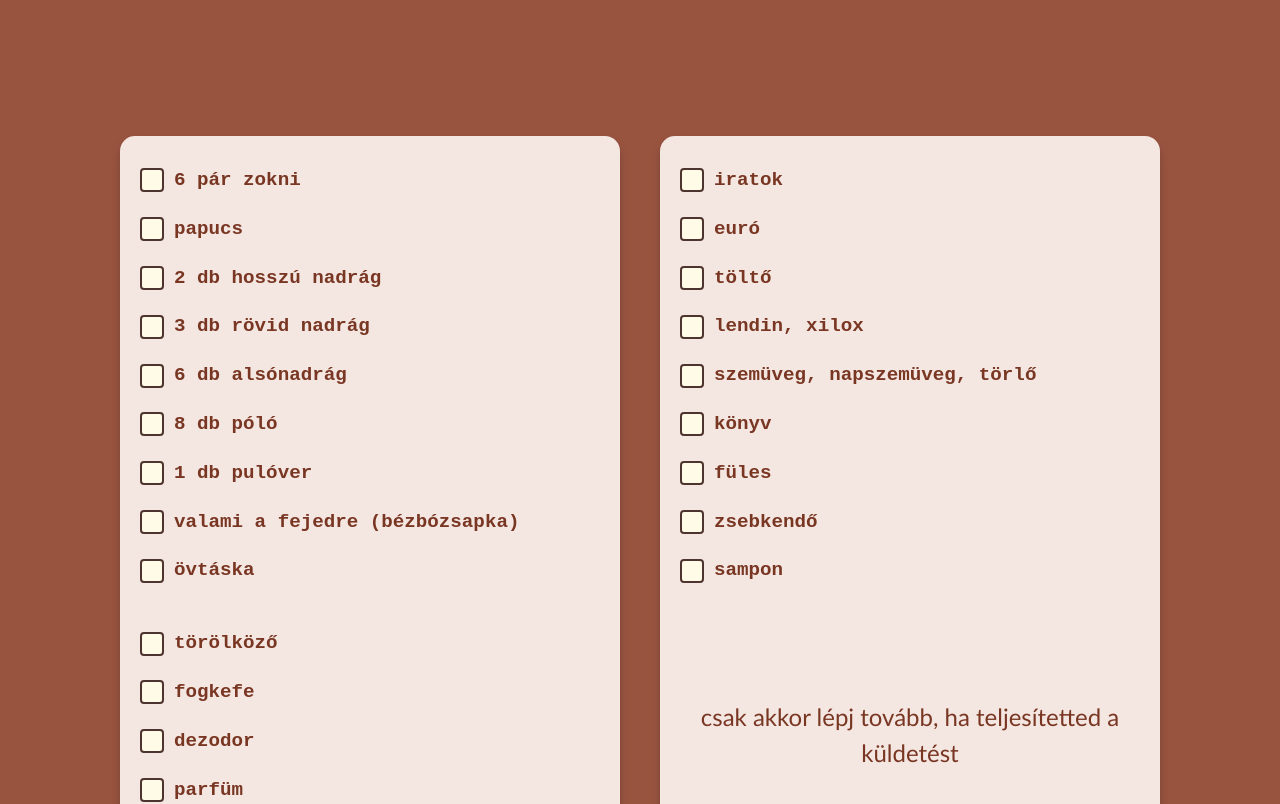
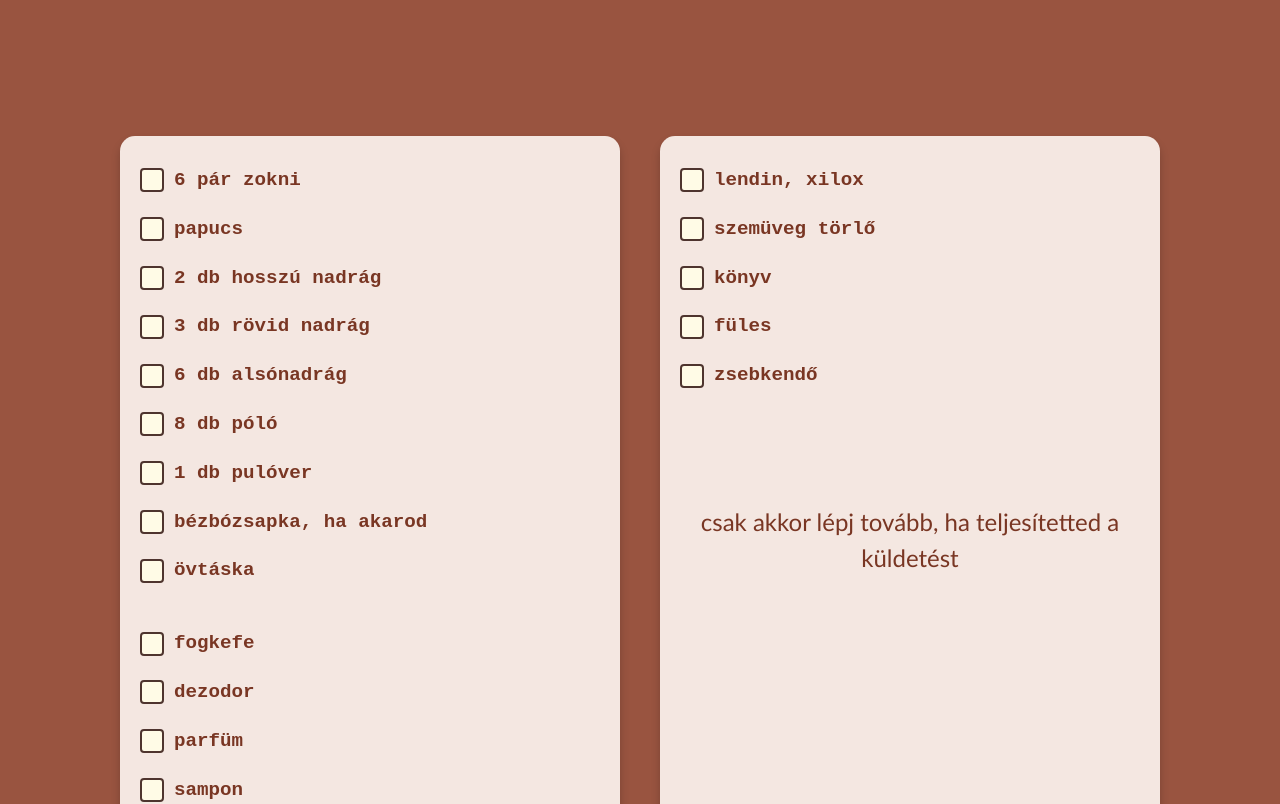
Before and after one commit to kozbog1/kaland, a plain HTML site: page igen.html in a window 1280 px wide. Shown: the part 154-958 px from the top of the page. Drawn offline with nearby package versions, Linux system fonts and the light colour scheme.

Commit message:
újítások

```diff
--- a/igen.html
+++ b/igen.html
@@ -198,7 +198,7 @@ p.extra{
             </li>
             <li class="list-group-item">
               <input type="checkbox" class="fantasy-checkbox" id="item9">
-              <label for="item9">valami a fejedre (bézbózsapka)</label>
+              <label for="item9">bézbózsapka, ha akarod</label>
             </li>
             <li class="list-group-item">
               <input type="checkbox" class="fantasy-checkbox" id="item1a">
@@ -207,10 +207,6 @@ p.extra{
           </ul>
           <br>
           <ul class="list-group">
-            <li class="list-group-item">
-              <input type="checkbox" class="fantasy-checkbox" id="item3a">
-              <label for="item3a">törölköző</label>
-            </li>
             <li class="list-group-item">
               <input type="checkbox" class="fantasy-checkbox" id="item4a">
               <label for="item4a">fogkefe</label>
@@ -223,6 +219,10 @@ p.extra{
               <input type="checkbox" class="fantasy-checkbox" id="item6a">
               <label for="item6a">parfüm</label>
             </li>
+            <li class="list-group-item">
+            <input type="checkbox" class="fantasy-checkbox" id="item4b">
+            <label for="item4b">sampon</label>
+            </li>
           </ul>
         </div>
       </div>
@@ -233,24 +233,12 @@ p.extra{
       <div class="paper-body">
         <ul class="list-group">
           <li class="list-group-item">
-            <input type="checkbox" class="fantasy-checkbox" id="item7a">
-            <label for="item7a">iratok</label>
-          </li>
-          <li class="list-group-item">
-            <input type="checkbox" class="fantasy-checkbox" id="item8a">
-            <label for="item8a">euró</label>
-          </li>
-          <li class="list-group-item">
-            <input type="checkbox" class="fantasy-checkbox" id="item9a">
-            <label for="item9a">töltő</label>
-          </li>
-          <li class="list-group-item">
             <input type="checkbox" class="fantasy-checkbox" id="item1b">
             <label for="item1b">lendin, xilox</label>
           </li>
           <li class="list-group-item">
             <input type="checkbox" class="fantasy-checkbox" id="item2b">
-            <label for="item2b">szemüveg, napszemüveg, törlő</label>
+            <label for="item2b">szemüveg törlő</label>
           </li>
           <li class="list-group-item">
             <input type="checkbox" class="fantasy-checkbox" id="item3b">
@@ -264,10 +252,6 @@ p.extra{
             <input type="checkbox" class="fantasy-checkbox" id="item4b">
             <label for="item4b">zsebkendő</label>
           </li>
-          <li class="list-group-item">
-            <input type="checkbox" class="fantasy-checkbox" id="item4b">
-            <label for="item4b">sampon</label>
-          </li>
         </ul>
         <br>
         <p class="extra">csak akkor lépj tovább, ha teljesítetted a küldetést</p>
@@ -277,9 +261,6 @@ p.extra{
   </main>
 
 <div class="d-flex gap-2 justify-content-center py-5 mt-5">
-  <button class="btn btn-light btn-lg custom-btn d-inline-flex align-items-center" type="button" onclick="window.location.href='side.html'">
-    side quest
-  </button>
   <button class="btn btn-light btn-lg custom-btn d-inline-flex align-items-center" type="button" onclick="window.location.href='quest2.html'">
     QUEST II.
   </button>
```
Also changed, not shown: quest2.html (+5 -13 lines), quest3.html (+5 -1 lines).
